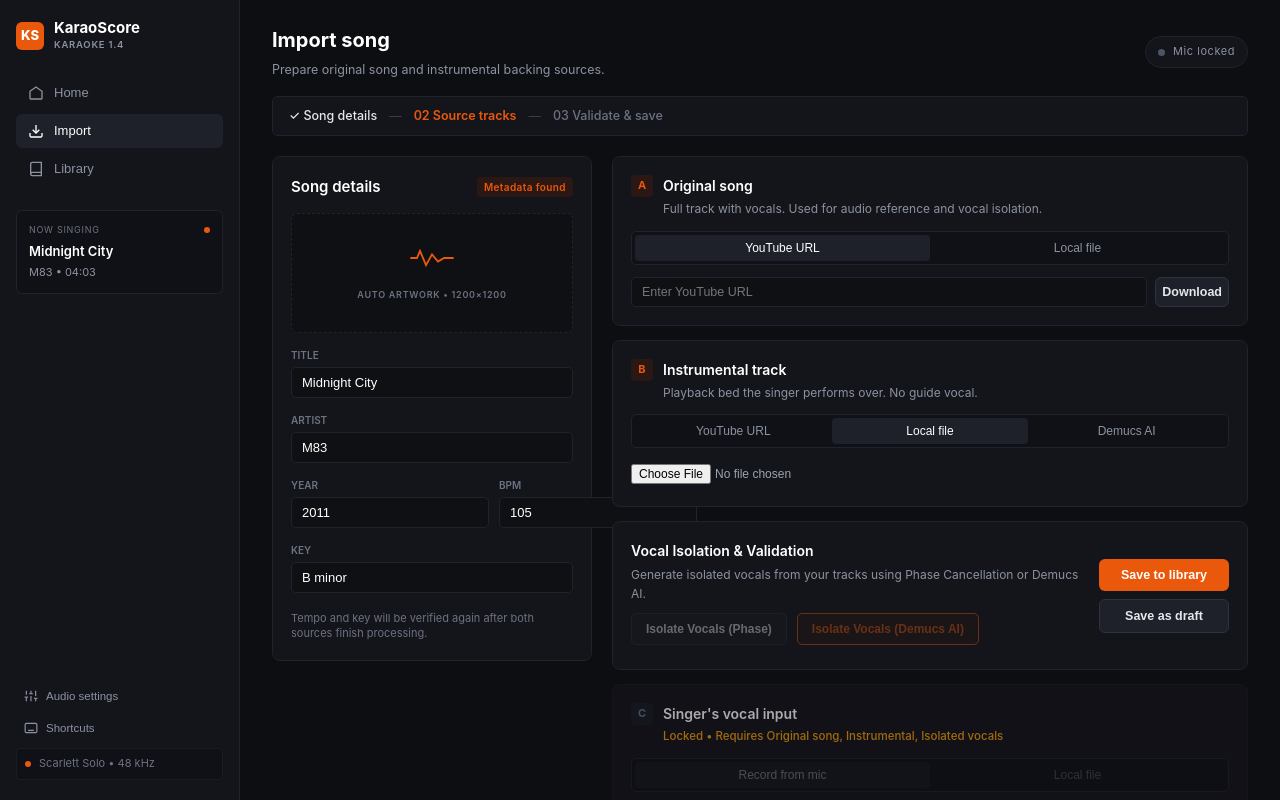
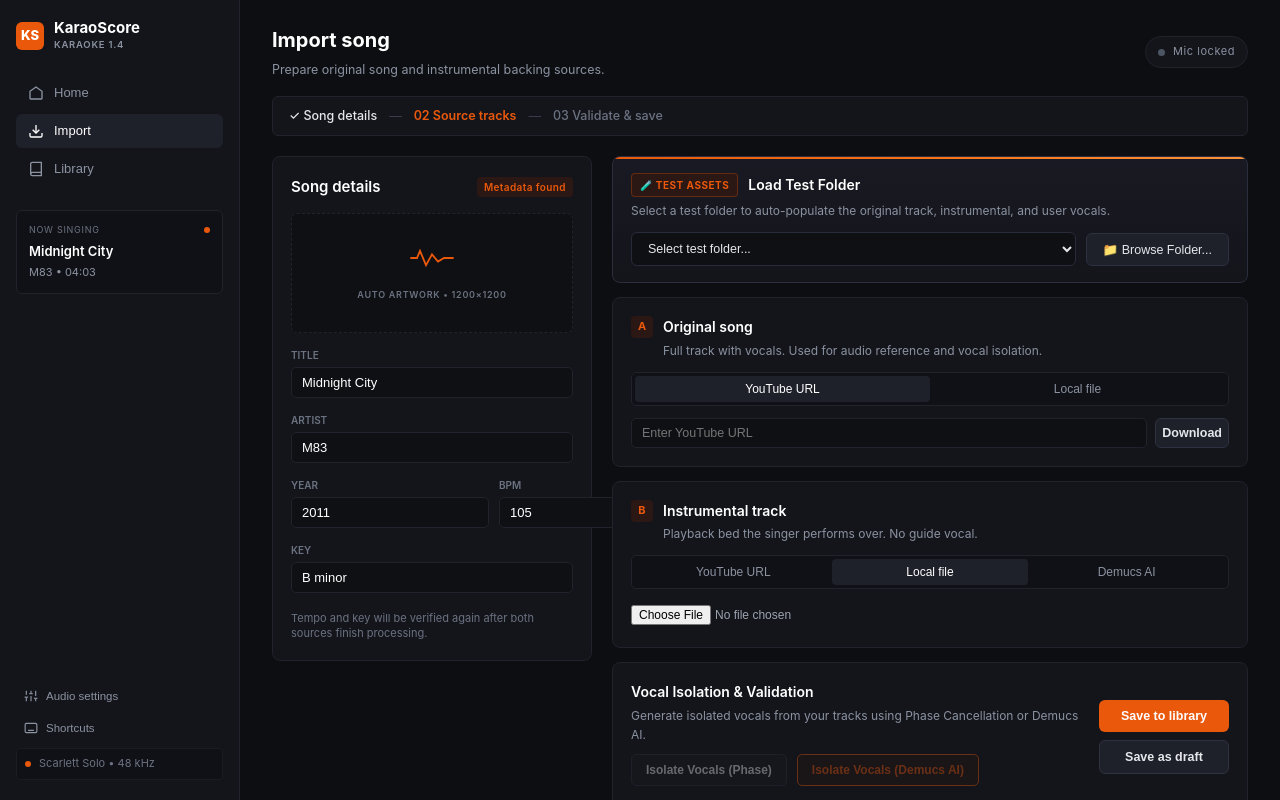
Before and after one commit to AnthonyLi88/KaraoScore, a Vue app: page / in a window 1280 px wide. Both pictures are taken after a click on the button "Play Track". Built offline with nearby package versions, Linux system fonts and the light colour scheme.

Commit message:
Add test asset quick-loader and auto-populate tracks in ImportView

```diff
--- a/src/renderer/src/views/ImportView.vue
+++ b/src/renderer/src/views/ImportView.vue
@@ -1,5 +1,5 @@
 <script setup lang="ts">
-import { ref, computed } from 'vue'
+import { ref, computed, onMounted } from 'vue'
 import { calculateVocalScore, type ScoreResult } from '../utils/scoring'
 
 // Synchronized song metadata (2-way bound with App shell)
@@ -76,6 +76,115 @@ const missingRequirements = computed(() => {
   if (!audioUrlVocals.value) missing.push('Isolated vocals')
   return missing
 })
+
+// Singer input active if guide tracks exist OR if user vocal audio is already loaded
+const isSingerInputLocked = computed(() => {
+  return !canRecord.value && !audioUrlRecording.value
+})
+
+// Test Asset Folder States
+const availableTestFolders = ref<Array<{ name: string; path: string }>>([])
+const selectedTestFolderPath = ref('')
+const isLoadingTestFolder = ref(false)
+const testFolderMessage = ref('')
+const testFolderMessageType = ref<'success' | 'warning' | 'error'>('success')
+
+const refreshTestFolders = async () => {
+  try {
+    if (window.api?.getTestAssetFolders) {
+      availableTestFolders.value = await window.api.getTestAssetFolders()
+    }
+  } catch (err) {
+    console.warn('Could not load test asset folders:', err)
+  }
+}
+
+onMounted(() => {
+  refreshTestFolders()
+})
+
+const onTestFolderSelect = async () => {
+  if (!selectedTestFolderPath.value) return
+  await loadTestFolder(selectedTestFolderPath.value)
+}
+
+const handleBrowseTestFolder = async () => {
+  await loadTestFolder()
+}
+
+const loadTestFolder = async (folderPath?: string) => {
+  isLoadingTestFolder.value = true
+  testFolderMessage.value = ''
+  try {
+    const result = await window.api.loadTestFolder(folderPath)
+    if (result.canceled) return
+
+    if (!result.success) {
+      testFolderMessageType.value = 'error'
+      testFolderMessage.value = result.error || 'Failed to load test asset folder.'
+      return
+    }
+
+    let loadedCount = 0
+
+    // 1. Original Song (Track A)
+    if (result.trackNormal) {
+      audioUrlNormal.value = result.trackNormal.audioUrl
+      normalFileName.value = result.trackNormal.fileName
+      statusNormal.value = `Ready (${result.trackNormal.fileName})`
+      tabNormal.value = 'file'
+      loadedCount++
+    }
+
+    // 2. Instrumental (Track B)
+    if (result.trackInstrumental) {
+      audioUrlInstrumental.value = result.trackInstrumental.audioUrl
+      instrumentalFileName.value = result.trackInstrumental.fileName
+      statusInstrumental.value = `Ready (${result.trackInstrumental.fileName})`
+      tabInstrumental.value = 'file'
+      loadedCount++
+    }
+
+    // 3. User Vocals (Track C)
+    if (result.trackRecording) {
+      audioUrlRecording.value = result.trackRecording.audioUrl
+      recordingFileName.value = result.trackRecording.fileName
+      statusRecording.value = `Ready (${result.trackRecording.fileName})`
+      tabSinger.value = 'file'
+      loadedCount++
+    }
+
+    // 4. Isolated Vocals (if detected in test assets)
+    if (result.trackVocals) {
+      audioUrlVocals.value = result.trackVocals.audioUrl
+      statusVocals.value = `Ready (${result.trackVocals.fileName})`
+    }
+
+    // Clear old scoring results
+    scoreResult.value = null
+    scoreError.value = ''
+
+    // Update folder dropdown selection and list
+    if (result.folderPath) {
+      selectedTestFolderPath.value = result.folderPath
+    }
+    await refreshTestFolders()
+
+    if (result.missing && result.missing.length > 0) {
+      testFolderMessageType.value = 'warning'
+      testFolderMessage.value = `Loaded ${loadedCount} track(s) from "${result.folderName}". Missing: ${result.missing.join(', ')}.`
+    } else {
+      testFolderMessageType.value = 'success'
+      testFolderMessage.value = `Loaded original track, instrumental, and user vocals from "${result.folderName}"!`
+    }
+  } catch (err: any) {
+    console.error('Error loading test asset folder:', err)
+    testFolderMessageType.value = 'error'
+    testFolderMessage.value = err.message || 'Error loading test asset folder.'
+  } finally {
+    isLoadingTestFolder.value = false
+  }
+}
 
 let mediaRecorder: MediaRecorder | null = null
 let recordingTimer: ReturnType<typeof setInterval> | null = null
@@ -450,6 +559,45 @@ const extractInstrumentalDemucs = async () => {
 
       <!-- Right Column: Audio Sources & Vocal Isolation -->
       <section class="sources-column">
+        <!-- Test Assets Quick-Loader -->
+        <div class="panel test-assets-panel">
+          <div class="test-assets-header">
+            <div class="test-title-row">
+              <span class="test-badge">🧪 TEST ASSETS</span>
+              <span class="test-title">Load Test Folder</span>
+            </div>
+            <p class="test-desc">Select a test folder to auto-populate the original track, instrumental, and user vocals.</p>
+          </div>
+
+          <div class="test-assets-controls">
+            <select
+              v-model="selectedTestFolderPath"
+              class="test-select"
+              :disabled="isLoadingTestFolder"
+              @change="onTestFolderSelect"
+            >
+              <option value="" disabled>Select test folder...</option>
+              <option v-for="folder in availableTestFolders" :key="folder.path" :value="folder.path">
+                📁 {{ folder.name }}
+              </option>
+            </select>
+
+            <button
+              class="btn btn-test-browse"
+              :disabled="isLoadingTestFolder"
+              @click="handleBrowseTestFolder"
+            >
+              <span>{{ isLoadingTestFolder ? 'Loading...' : '📁 Browse Folder...' }}</span>
+            </button>
+          </div>
+
+          <!-- Status or feedback message -->
+          <div v-if="testFolderMessage" class="test-message" :class="'msg-' + testFolderMessageType">
+            <span class="msg-icon">{{ testFolderMessageType === 'success' ? '✓' : testFolderMessageType === 'warning' ? '⚠' : '✕' }}</span>
+            <span>{{ testFolderMessage }}</span>
+          </div>
+        </div>
+
         <!-- Track A: Original Song / Normal Track -->
         <div class="panel track-panel">
           <div class="track-header">
@@ -643,12 +791,12 @@ const extractInstrumentalDemucs = async () => {
         </div>
 
         <!-- Track C: Singer's Vocal Input -->
-        <div class="panel track-panel" :class="{ 'track-locked': !canRecord }">
+        <div class="panel track-panel" :class="{ 'track-locked': isSingerInputLocked }">
           <div class="track-header">
-            <span class="tag-letter recording-badge" :class="{ 'is-live': isRecording, 'is-locked': !canRecord }">C</span>
+            <span class="tag-letter recording-badge" :class="{ 'is-live': isRecording, 'is-locked': isSingerInputLocked }">C</span>
             <div class="track-info">
               <h3>Singer's vocal input</h3>
-              <p v-if="canRecord">Record through your mic or upload an audio file to test singing and scoring.</p>
+              <p v-if="!isSingerInputLocked">Record through your mic or upload an audio file to test singing and scoring.</p>
               <p v-else class="lock-msg">
                 Locked &bull; Requires {{ missingRequirements.join(', ') }}
               </p>
@@ -671,7 +819,7 @@ const extractInstrumentalDemucs = async () => {
             <button
               class="tab"
               :class="{ active: tabSinger === 'file' }"
-              :disabled="!canRecord"
+              :disabled="isSingerInputLocked"
               @click="tabSinger = 'file'"
             >
               Local file
@@ -702,7 +850,7 @@ const extractInstrumentalDemucs = async () => {
               type="file"
               accept="audio/*"
               class="file-input"
-              :disabled="!canRecord"
+              :disabled="isSingerInputLocked"
               @change="(e) => onFileSelected(e, 'recording')"
             />
           </div>
@@ -1059,6 +1207,142 @@ const extractInstrumentalDemucs = async () => {
   gap: 14px;
 }
 
+/* Test Assets Quick-Loader Panel */
+.test-assets-panel {
+  display: flex;
+  flex-direction: column;
+  gap: 12px;
+  background: linear-gradient(180deg, #181922 0%, #14151b 100%);
+  border: 1px solid #2b2e3c;
+  border-radius: 8px;
+  position: relative;
+  overflow: hidden;
+  padding: 16px 18px;
+}
+
+.test-assets-panel::before {
+  content: '';
+  position: absolute;
+  top: 0;
+  left: 0;
+  right: 0;
+  height: 2px;
+  background: linear-gradient(90deg, #ea580c, #f97316, #fb923c);
+}
+
+.test-assets-header {
+  display: flex;
+  flex-direction: column;
+  gap: 4px;
+}
+
+.test-title-row {
+  display: flex;
+  align-items: center;
+  gap: 10px;
+}
+
+.test-badge {
+  font-size: 10px;
+  font-weight: 700;
+  letter-spacing: 0.05em;
+  background: #2b1713;
+  color: #ea580c;
+  padding: 3px 8px;
+  border-radius: 4px;
+  border: 1px solid rgba(234, 88, 12, 0.3);
+}
+
+.test-title {
+  font-size: 14px;
+  font-weight: 600;
+  color: #fff;
+}
+
+.test-desc {
+  font-size: 12px;
+  color: #8b92a0;
+  margin: 0;
+}
+
+.test-assets-controls {
+  display: flex;
+  gap: 10px;
+  align-items: center;
+}
+
+.test-select {
+  flex: 1;
+  background: #0f1014;
+  border: 1px solid #282b39;
+  border-radius: 6px;
+  color: #e5e7eb;
+  padding: 8px 12px;
+  font-size: 12.5px;
+  outline: none;
+  cursor: pointer;
+  transition: border-color 0.15s ease;
+}
+
+.test-select:focus {
+  border-color: #ea580c;
+}
+
+.btn-test-browse {
+  background: #1e202a;
+  border: 1px solid #2d3140;
+  color: #e5e7eb;
+  padding: 8px 16px;
+  display: flex;
+  align-items: center;
+  gap: 6px;
+  white-space: nowrap;
+}
+
+.btn-test-browse:hover:not(:disabled) {
+  background: #282b39;
+  border-color: #3f4459;
+  color: #fff;
+}
+
+.btn-test-browse:disabled {
+  opacity: 0.6;
+  cursor: not-allowed;
+}
+
+.test-message {
+  display: flex;
+  align-items: center;
+  gap: 8px;
+  font-size: 12px;
+  padding: 7px 12px;
+  border-radius: 5px;
+  line-height: 1.4;
+}
+
+.msg-success {
+  background: rgba(34, 197, 94, 0.12);
+  border: 1px solid rgba(34, 197, 94, 0.3);
+  color: #4ade80;
+}
+
+.msg-warning {
+  background: rgba(234, 179, 8, 0.12);
+  border: 1px solid rgba(234, 179, 8, 0.3);
+  color: #fde047;
+}
+
+.msg-error {
+  background: rgba(239, 68, 68, 0.12);
+  border: 1px solid rgba(239, 68, 68, 0.3);
+  color: #f87171;
+}
+
+.msg-icon {
+  font-weight: 700;
+  font-size: 12px;
+}
+
 .track-panel {
   display: flex;
   flex-direction: column;
```
